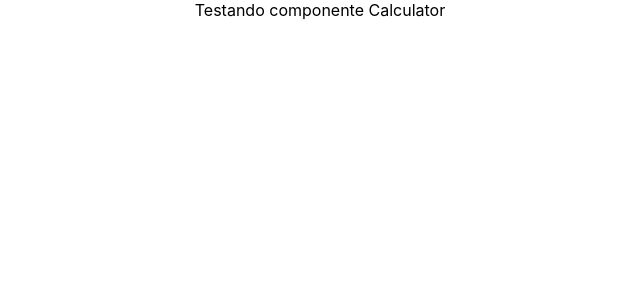
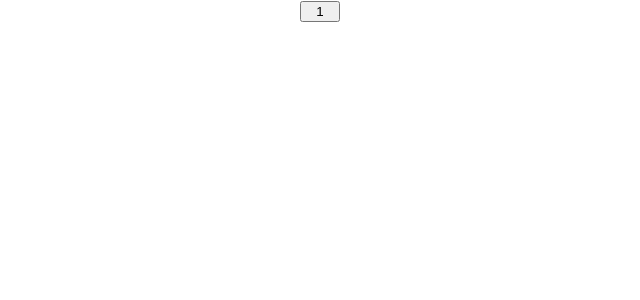
Before and after one commit to marcoscapiberibe/calculator-reactjs, a React (Create React App) app: page / in a window 1280 px wide. Shown: the top 300 px of the page, without its empty margins (320-960 px from the left). Built offline with nearby package versions, Linux system fonts and the light colour scheme.

Commit message:
Criação do arquivo Calculator.css e do primeiro botão da calculadora
Criação do arquivo Calculator.css e do primeiro botão da calculadora.

```diff
--- /dev/null
+++ b/src/components/Calculator.css
@@ -0,0 +1,3 @@
+button {
+    width: 3em;
+}
--- a/src/components/Calculator.jsx
+++ b/src/components/Calculator.jsx
@@ -1,9 +1,10 @@
 import React from "react";
+import './Calculator.css';
 
 export default function Calculator() {
     return (
         <div>
-            Testando componente Calculator
+            <button>1</button>
         </div>
     )
 }
```
